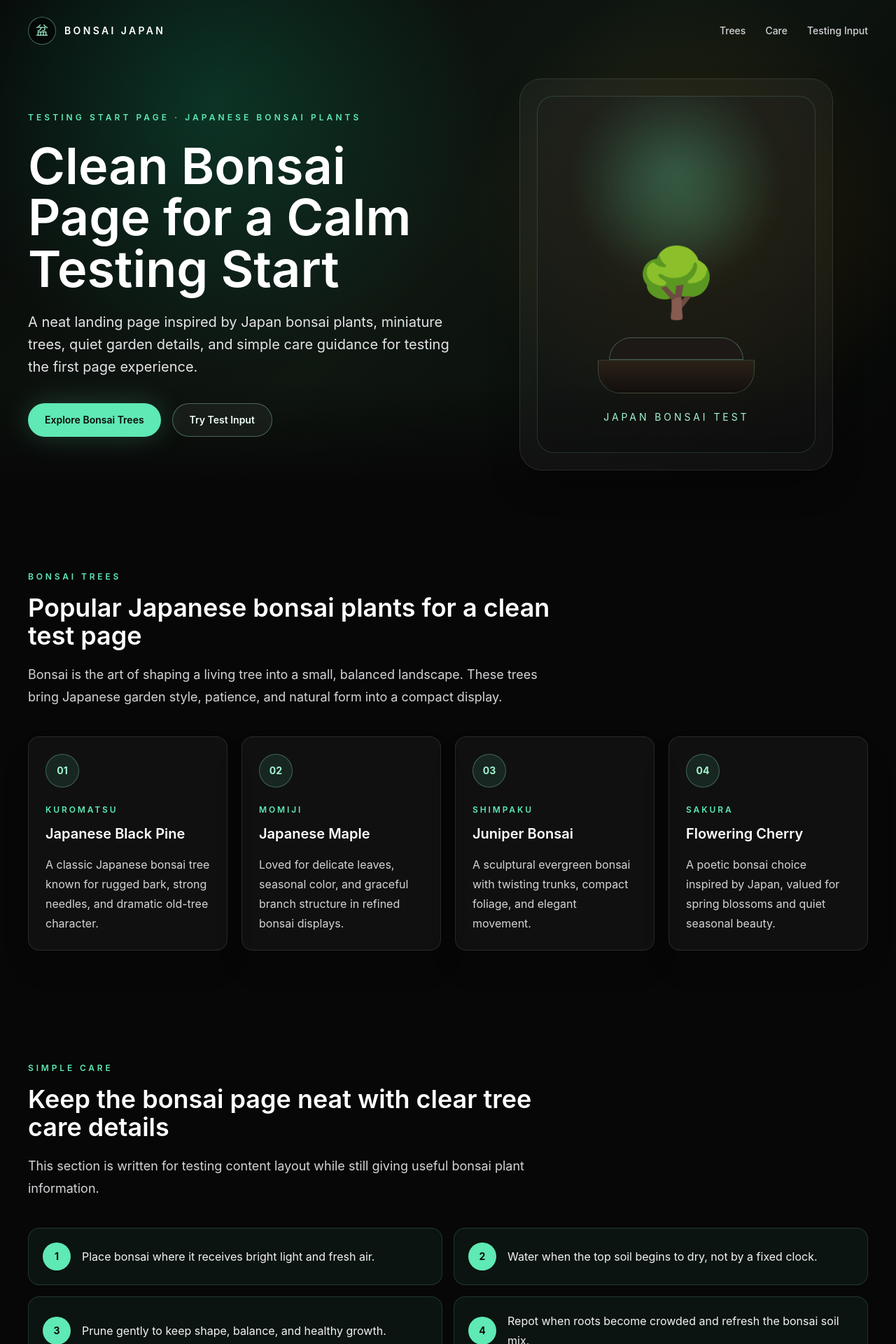
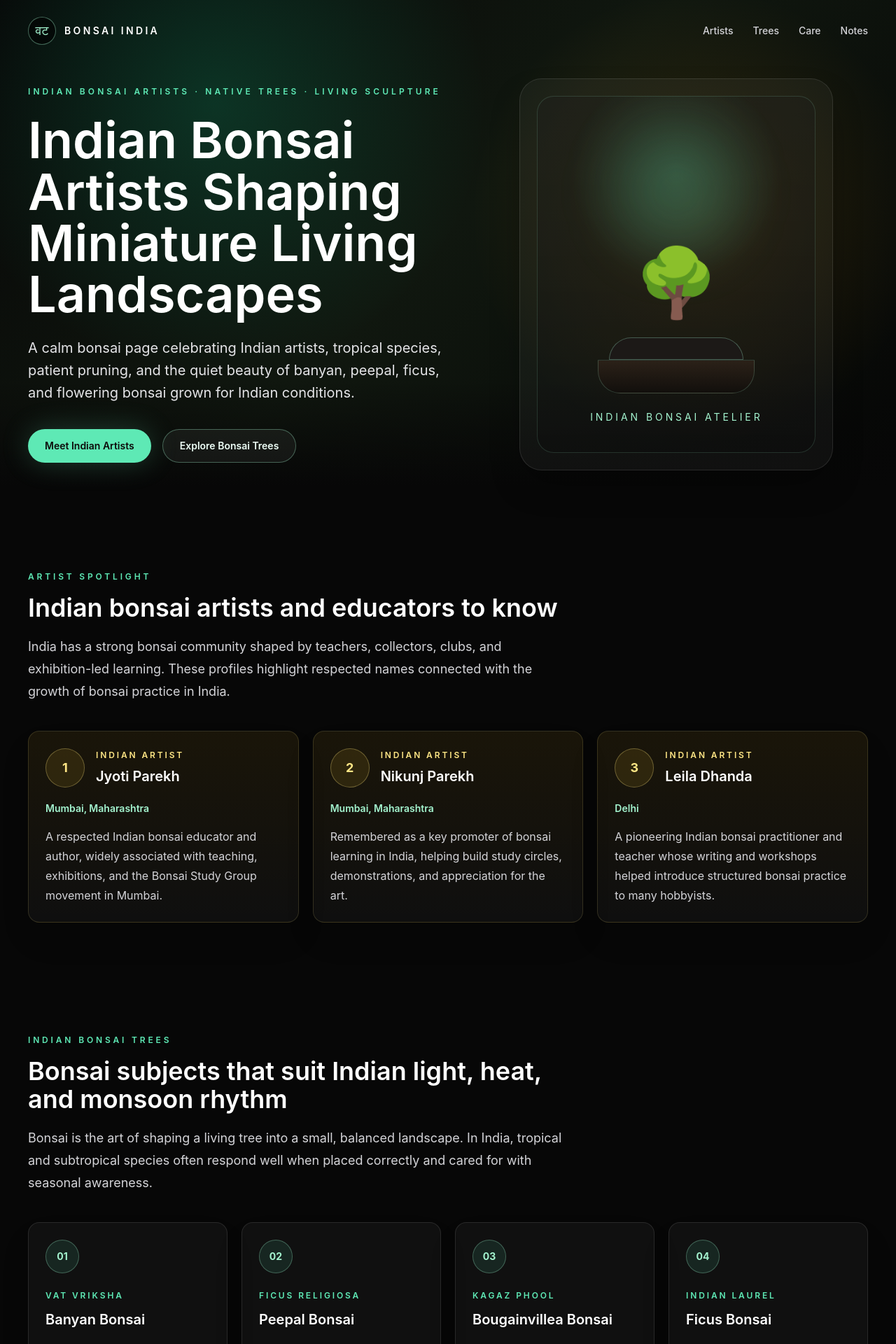
Before and after one commit to doublehedged-cmyk/doublehedged, a Next.js app: page / in a window 1280 px wide. Shown: the top 1920 px of the page at 70% size. Built offline with nearby package versions, Linux system fonts and the light colour scheme.

Commit message:
Website update: Create a Bonsai page with Indian Bonsai artists

```diff
--- a/app/layout.tsx
+++ b/app/layout.tsx
@@ -2,9 +2,9 @@ import type { Metadata } from "next";
 import "./globals.css";
 
 export const metadata: Metadata = {
-  title: "Bonsai Japan Testing Page",
+  title: "Indian Bonsai Artists Page",
   description:
-    "A clean bonsai testing start page featuring Japanese bonsai plants, tree care notes, and a simple input area.",
+    "A clean bonsai page featuring Indian bonsai artists, tropical tree species, care notes, and a simple bonsai note area.",
 };
 
 export default function RootLayout({
--- a/app/page.tsx
+++ b/app/page.tsx
@@ -2,42 +2,63 @@ import type { ReactNode } from "react";
 
 const bonsaiTrees = [
   {
-    title: "Japanese Black Pine",
-    japanese: "Kuromatsu",
+    title: "Banyan Bonsai",
+    japanese: "Vat Vriksha",
     description:
-      "A classic Japanese bonsai tree known for rugged bark, strong needles, and dramatic old-tree character.",
+      "A deeply Indian bonsai subject with aerial roots, strong trunk character, and a sacred old-tree presence in miniature form.",
   },
   {
-    title: "Japanese Maple",
-    japanese: "Momiji",
+    title: "Peepal Bonsai",
+    japanese: "Ficus religiosa",
     description:
-      "Loved for delicate leaves, seasonal color, and graceful branch structure in refined bonsai displays.",
+      "Known for heart-shaped leaves and graceful movement, peepal bonsai brings a calm temple-courtyard feeling to a display.",
   },
   {
-    title: "Juniper Bonsai",
-    japanese: "Shimpaku",
+    title: "Bougainvillea Bonsai",
+    japanese: "Kagaz Phool",
     description:
-      "A sculptural evergreen bonsai with twisting trunks, compact foliage, and elegant movement.",
+      "A colorful tropical bonsai choice loved across India for paper-like bracts, rugged wood, and bright seasonal shows.",
   },
   {
-    title: "Flowering Cherry",
-    japanese: "Sakura",
+    title: "Ficus Bonsai",
+    japanese: "Indian Laurel",
     description:
-      "A poetic bonsai choice inspired by Japan, valued for spring blossoms and quiet seasonal beauty.",
+      "A reliable bonsai for Indian climates, valued for compact leaves, forgiving growth, and refined ramification over time.",
+  },
+];
+
+const indianArtists = [
+  {
+    name: "Jyoti Parekh",
+    location: "Mumbai, Maharashtra",
+    description:
+      "A respected Indian bonsai educator and author, widely associated with teaching, exhibitions, and the Bonsai Study Group movement in Mumbai.",
+  },
+  {
+    name: "Nikunj Parekh",
+    location: "Mumbai, Maharashtra",
+    description:
+      "Remembered as a key promoter of bonsai learning in India, helping build study circles, demonstrations, and appreciation for the art.",
+  },
+  {
+    name: "Leila Dhanda",
+    location: "Delhi",
+    description:
+      "A pioneering Indian bonsai practitioner and teacher whose writing and workshops helped introduce structured bonsai practice to many hobbyists.",
   },
 ];
 
 const careSteps = [
-  "Place bonsai where it receives bright light and fresh air.",
-  "Water when the top soil begins to dry, not by a fixed clock.",
-  "Prune gently to keep shape, balance, and healthy growth.",
-  "Repot when roots become crowded and refresh the bonsai soil mix.",
+  "Place bonsai in bright light, but protect delicate trees from harsh afternoon sun during peak Indian summer.",
+  "Water according to soil moisture, pot size, and season; monsoon humidity and dry summer winds change the rhythm.",
+  "Prune after active growth to maintain proportion, movement, and healthy branching without weakening the tree.",
+  "Use free-draining bonsai soil and repot when roots become crowded, usually during the right growing window for the species.",
 ];
 
 const galleryNotes = [
-  "Miniature tree, full landscape feeling",
-  "Clean pot, balanced moss, natural stone",
-  "Quiet Japanese garden mood for testing",
+  "Indian species shaped with classical bonsai discipline",
+  "Terracotta, stone, moss, and warm courtyard inspiration",
+  "Artist-led learning through exhibitions, clubs, and workshops",
 ];
 
 function ButtonLink({
@@ -124,6 +145,36 @@ function BonsaiCard({
   );
 }
 
+function ArtistCard({
+  name,
+  location,
+  description,
+  index,
+}: {
+  name: string;
+  location: string;
+  description: string;
+  index: number;
+}) {
+  return (
+    <article className="rounded-2xl border border-amber-200/15 bg-[linear-gradient(180deg,rgba(251,191,36,0.08),rgba(255,255,255,0.035))] p-6 shadow-2xl shadow-black/20">
+      <div className="flex items-center gap-4">
+        <div className="flex h-14 w-14 items-center justify-center rounded-full border border-amber-200/30 bg-amber-300/10 text-lg font-bold text-amber-200">
+          {index + 1}
+        </div>
+        <div>
+          <p className="text-xs font-semibold uppercase tracking-[0.24em] text-amber-200">
+            Indian artist
+          </p>
+          <h3 className="mt-2 text-xl font-semibold text-white">{name}</h3>
+        </div>
+      </div>
+      <p className="mt-5 text-sm font-semibold text-emerald-200">{location}</p>
+      <p className="mt-4 leading-7 text-zinc-300">{description}</p>
+    </article>
+  );
+}
+
 function CareStep({ step, index }: { step: string; index: number }) {
   return (
     <div className="grid gap-4 rounded-2xl border border-emerald-200/15 bg-emerald-300/[0.06] p-5 sm:grid-cols-[auto_1fr] sm:items-center">
@@ -142,46 +193,49 @@ export default function Home() {
         <nav className="mx-auto flex max-w-7xl items-center justify-between gap-6">
           <a href="#" className="group flex items-center gap-3">
             <span className="flex h-10 w-10 items-center justify-center rounded-full border border-emerald-200/40 bg-black/55 text-lg text-emerald-200">
-              盆
+              वट
             </span>
             <span className="text-sm font-semibold uppercase tracking-[0.24em] text-white">
-              Bonsai Japan
+              Bonsai India
             </span>
           </a>
           <div className="hidden items-center gap-7 text-sm font-medium text-zinc-300 md:flex">
+            <a className="transition hover:text-emerald-200" href="#artists">
+              Artists
+            </a>
             <a className="transition hover:text-emerald-200" href="#trees">
               Trees
             </a>
             <a className="transition hover:text-emerald-200" href="#care">
               Care
             </a>
-            <a className="transition hover:text-emerald-200" href="#testing">
-              Testing Input
+            <a className="transition hover:text-emerald-200" href="#contact">
+              Notes
             </a>
           </div>
         </nav>
       </header>
 
       <section className="relative flex min-h-[92vh] items-center px-5 pb-16 pt-28 sm:px-8 lg:px-10">
-        <div className="absolute inset-0 bg-[radial-gradient(circle_at_24%_20%,rgba(16,185,129,0.22),transparent_34%),radial-gradient(circle_at_78%_42%,rgba(245,158,11,0.12),transparent_30%),linear-gradient(135deg,#070707_0%,#0f1711_48%,#050505_100%)]" />
+        <div className="absolute inset-0 bg-[radial-gradient(circle_at_24%_20%,rgba(16,185,129,0.22),transparent_34%),radial-gradient(circle_at_78%_42%,rgba(245,158,11,0.14),transparent_30%),linear-gradient(135deg,#070707_0%,#10170f_48%,#050505_100%)]" />
         <div className="absolute inset-x-0 bottom-0 h-48 bg-[linear-gradient(180deg,transparent,#070707_78%)]" />
         <div className="relative z-10 mx-auto grid w-full max-w-7xl gap-12 lg:grid-cols-[1.05fr_0.95fr] lg:items-center">
           <div>
             <p className="text-xs font-semibold uppercase tracking-[0.34em] text-emerald-300">
-              Testing start page · Japanese bonsai plants
+              Indian bonsai artists · native trees · living sculpture
             </p>
             <h1 className="mt-6 max-w-4xl text-5xl font-semibold leading-[1.02] text-white sm:text-6xl lg:text-7xl">
-              Clean Bonsai Page for a Calm Testing Start
+              Indian Bonsai Artists Shaping Miniature Living Landscapes
             </h1>
             <p className="mt-6 max-w-2xl text-lg leading-8 text-zinc-200 sm:text-xl">
-              A neat landing page inspired by Japan bonsai plants, miniature
-              trees, quiet garden details, and simple care guidance for testing
-              the first page experience.
+              A calm bonsai page celebrating Indian artists, tropical species,
+              patient pruning, and the quiet beauty of banyan, peepal, ficus,
+              and flowering bonsai grown for Indian conditions.
             </p>
             <div className="mt-9 flex flex-col gap-4 sm:flex-row">
-              <ButtonLink href="#trees">Explore Bonsai Trees</ButtonLink>
-              <ButtonLink href="#testing" variant="secondary">
-                Try Test Input
+              <ButtonLink href="#artists">Meet Indian Artists</ButtonLink>
+              <ButtonLink href="#trees" variant="secondary">
+                Explore Bonsai Trees
               </ButtonLink>
             </div>
           </div>
@@ -194,7 +248,7 @@ export default function Home() {
               <div className="relative h-8 w-48 rounded-t-full border border-emerald-200/30 bg-stone-900" />
               <div className="relative h-12 w-56 rounded-b-[2rem] border border-emerald-200/20 bg-[linear-gradient(180deg,#2b2118,#120f0c)]" />
               <p className="relative mt-6 text-sm uppercase tracking-[0.28em] text-emerald-200">
-                Japan Bonsai Test
+                Indian Bonsai Atelier
               </p>
             </div>
           </div>
@@ -202,10 +256,23 @@ export default function Home() {
       </section>
 
       <Section
+        id="artists"
+        eyebrow="Artist spotlight"
+        title="Indian bonsai artists and educators to know"
+        description="India has a strong bonsai community shaped by teachers, collectors, clubs, and exhibition-led learning. These profiles highlight respected names connected with the growth of bonsai practice in India."
+      >
+        <div className="grid gap-5 md:grid-cols-3">
+          {indianArtists.map((artist, index) => (
+            <ArtistCard key={artist.name} index={index} {...artist} />
+          ))}
+        </div>
+      </Section>
+
+      <Section
         id="trees"
-        eyebrow="Bonsai trees"
-        title="Popular Japanese bonsai plants for a clean test page"
-        description="Bonsai is the art of shaping a living tree into a small, balanced landscape. These trees bring Japanese garden style, patience, and natural form into a compact display."
+        eyebrow="Indian bonsai trees"
+        title="Bonsai subjects that suit Indian light, heat, and monsoon rhythm"
+        description="Bonsai is the art of shaping a living tree into a small, balanced landscape. In India, tropical and subtropical species often respond well when placed correctly and cared for with seasonal awareness."
       >
         <div className="grid gap-5 md:grid-cols-2 xl:grid-cols-4">
           {bonsaiTrees.map((tree, index) => (
@@ -217,8 +284,8 @@ export default function Home() {
       <Section
         id="care"
         eyebrow="Simple care"
-        title="Keep the bonsai page neat with clear tree care details"
-        description="This section is written for testing content layout while still giving useful bonsai plant information."
+        title="Care notes for Indian bonsai growing conditions"
+        description="Use these notes as a clear starting point for bonsai care layout while keeping the content practical for Indian weather, balconies, terraces, and garden displays."
       >
         <div className="grid gap-4 lg:grid-cols-2">
           {careSteps.map((step, index) => (
@@ -228,27 +295,27 @@ export default function Home() {
       </Section>
 
       <Section
-        id="testing"
-        eyebrow="Special page input"
-        title="Test a clean bonsai input area"
-        description="Use this form area as a visual test for collecting a bonsai name, plant note, or visitor message."
+        id="contact"
+        eyebrow="Artist notes"
+        title="Create a bonsai visit note or workshop reminder"
+        description="Use this form area as a visual space for saving an artist name, tree species, exhibition note, or workshop reminder."
       >
         <div className="grid gap-8 rounded-2xl border border-white/10 bg-zinc-950/70 p-6 md:grid-cols-[1fr_0.9fr] md:p-8">
           <form className="grid gap-5">
             <label className="grid gap-2 text-sm font-semibold text-zinc-200">
-              Bonsai tree name
+              Artist or bonsai club name
               <input
                 type="text"
-                name="bonsai-name"
-                placeholder="Example: Japanese Maple"
+                name="artist-name"
+                placeholder="Example: Jyoti Parekh"
                 className="min-h-12 rounded-full border border-white/10 bg-black/35 px-5 text-base text-white outline-none transition placeholder:text-zinc-500 focus:border-emerald-200/70"
               />
             </label>
             <label className="grid gap-2 text-sm font-semibold text-zinc-200">
-              Testing note
+              Bonsai note
               <textarea
                 name="bonsai-note"
-                placeholder="Write a short note about your bonsai plant test..."
+                placeholder="Write a short note about an Indian bonsai artist, tree, or workshop..."
                 rows={5}
                 className="rounded-3xl border border-white/10 bg-black/35 px-5 py-4 text-base text-white outline-none transition placeholder:text-zinc-500 focus:border-emerald-200/70"
               />
@@ -257,13 +324,13 @@ export default function Home() {
               type="submit"
               className="inline-flex min-h-12 items-center justify-center rounded-full bg-emerald-300 px-6 text-sm font-semibold text-stone-950 transition hover:bg-emerald-200"
             >
-              Save Test Input
+              Save Bonsai Note
             </button>
           </form>
 
           <div className="rounded-2xl border border-emerald-200/15 bg-emerald-300/[0.06] p-6">
             <h3 className="text-2xl font-semibold text-white">
-              Bonsai page notes
+              Indian bonsai page notes
             </h3>
             <div className="mt-6 grid gap-4">
               {galleryNotes.map((note) => (
@@ -283,22 +350,22 @@ export default function Home() {
         <div className="mx-auto grid max-w-7xl gap-4 text-sm text-zinc-400 md:grid-cols-[1fr_auto] md:items-center">
           <div>
             <p className="font-semibold uppercase tracking-[0.24em] text-white">
-              Bonsai Japan Testing Page
+              Bonsai India Artists Page
             </p>
             <p className="mt-3 max-w-3xl leading-7">
-              Clean starter page for testing Japanese bonsai plant content,
-              tree cards, care details, and a simple input area.
+              Clean starter page celebrating Indian bonsai artists, native and
+              tropical trees, care details, and a simple note area.
             </p>
           </div>
           <div className="flex flex-wrap gap-5 md:justify-end">
+            <a className="transition hover:text-emerald-200" href="#artists">
+              Artists
+            </a>
             <a className="transition hover:text-emerald-200" href="#trees">
               Trees
             </a>
             <a className="transition hover:text-emerald-200" href="#care">
               Care
-            </a>
-            <a className="transition hover:text-emerald-200" href="#testing">
-              Input
             </a>
           </div>
         </div>
```
